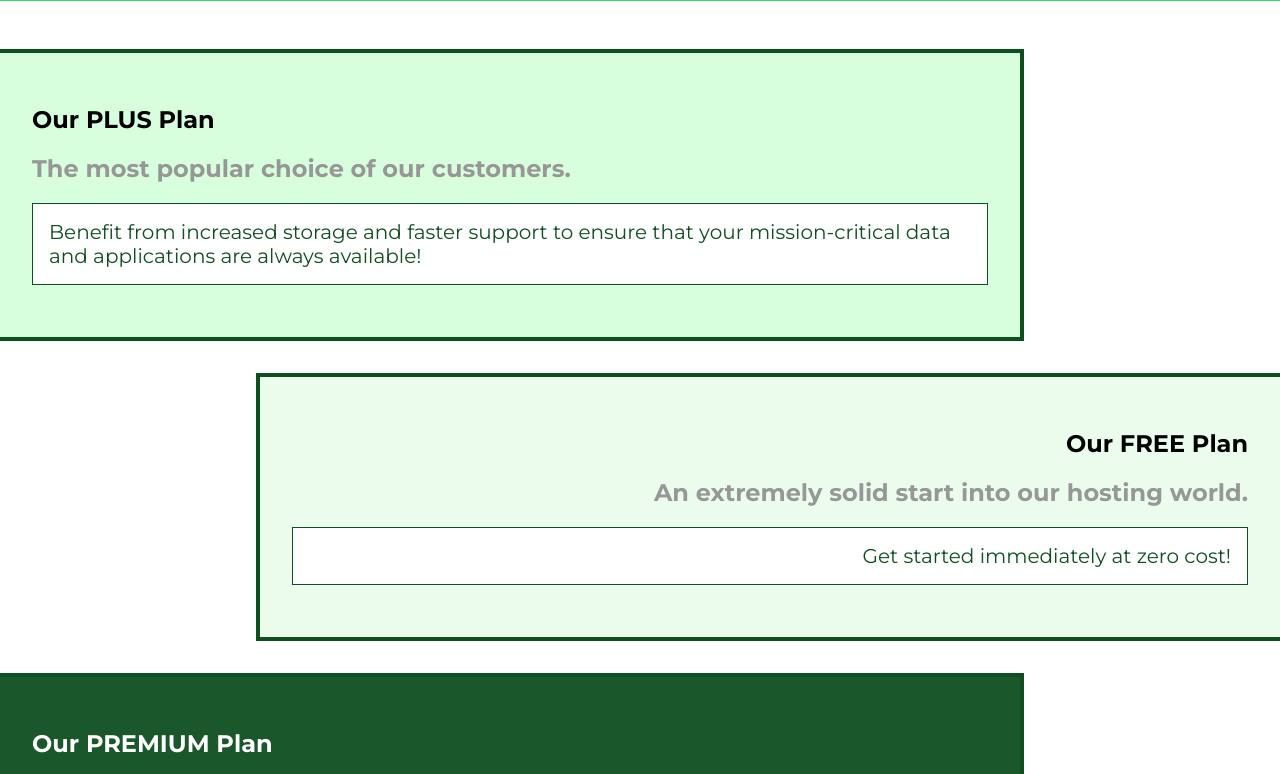
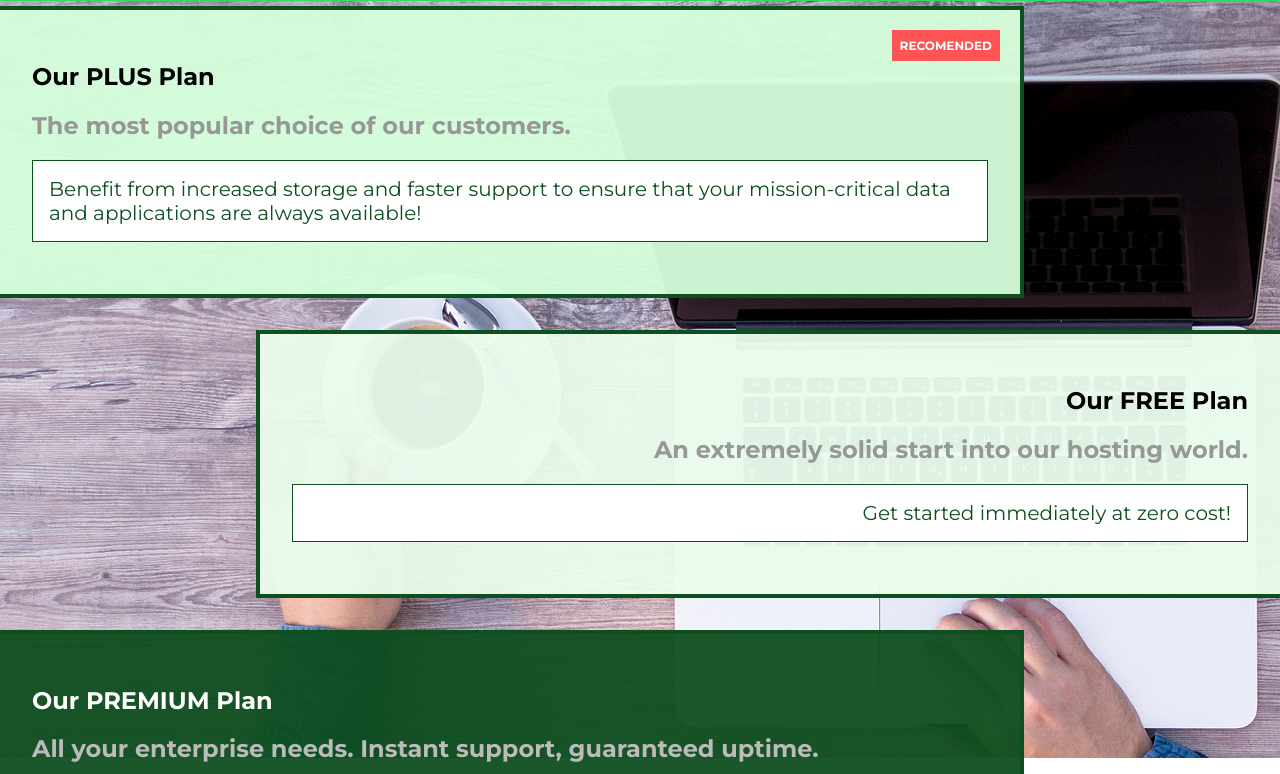
Before and after one commit to CartagoGit/css-complete-guide, a plain HTML site: page 06-position/position-01-why-positioning-improves-our-website-starting-code/packages/index.html in a window 1280 px wide. Shown: the part 42-816 px from the top of the page. Drawn offline with Linux system fonts and the light colour scheme.

Commit message:
Realizamos practicas con posicion fixed, absolute y relative

```diff
--- a/06-position/position-01-why-positioning-improves-our-website-starting-code/packages/index.html
+++ b/06-position/position-01-why-positioning-improves-our-website-starting-code/packages/index.html
@@ -12,6 +12,7 @@
 </head>
 
 <body>
+    <div class="background"></div>
     <header class="main-header">
         <div>
             <a href="../index.html" class="main-header__brand">
@@ -36,6 +37,7 @@
         <section class="package" id="plus">
             <a href="#">
                 <h1 class="package__title">Our PLUS Plan</h1>
+                <h2 class="package__badge">RECOMENDED</h2>
                 <h2 class="package__subtitle">The most popular choice of our customers.</h2>
                 <p class="package__info">Benefit from increased storage and faster support to ensure that your mission-critical data and applications
                     are always available!</p>
--- a/06-position/position-01-why-positioning-improves-our-website-starting-code/packages/packages.css
+++ b/06-position/position-01-why-positioning-improves-our-website-starting-code/packages/packages.css
@@ -1,5 +1,13 @@
 main {
 	padding-top: 32px;
+}
+
+.background {
+	background: url('../images/plans-background.jpg');
+	width: 100%;
+	height: 100%;
+	position: fixed;
+    z-index: -1;
 }
 
 .package {
@@ -7,11 +15,12 @@ main {
 	margin: 16px 0;
 	border: 4px solid #0e4f1f;
 	border-left: none;
+    position: relative;
 }
 
 .package:hover,
 .package:active {
-    box-shadow: 2px 2px 4px rgba(0,0,0,0.5);
+	box-shadow: 2px 2px 4px rgba(0, 0, 0, 0.5);
 	border-color: #ff5454;
 	/* border-color: #ff5454 !important; */
 }
@@ -21,6 +30,17 @@ main {
 	color: inherit;
 	display: block;
 	padding: 32px;
+}
+
+.package__badge{
+    position: absolute;
+    top: 0;
+    right: 0;
+    margin: 20px;
+    font-size:12px;
+    color: white;
+    background-color: #ff5454;
+    padding: 8px;
 }
 
 .package__subtitle {
--- a/06-position/position-01-why-positioning-improves-our-website-starting-code/shared.css
+++ b/06-position/position-01-why-positioning-improves-our-website-starting-code/shared.css
@@ -9,8 +9,12 @@ body {
 
 .main-header {
     width: 100%;
+    position: fixed;
+    top: 0;
+    left: 0;
     background: #2ddf5c;
     padding: 8px 16px;
+    z-index: 1;
 }
 
 .main-header > div {
```
Also changed, not shown: 06-position/position-01-why-positioning-improves-our-website-starting-code/images/plans-background.jpg (added), _resources/plans-background.jpg (added). Lines whose indentation alone changed are shown as unchanged.
